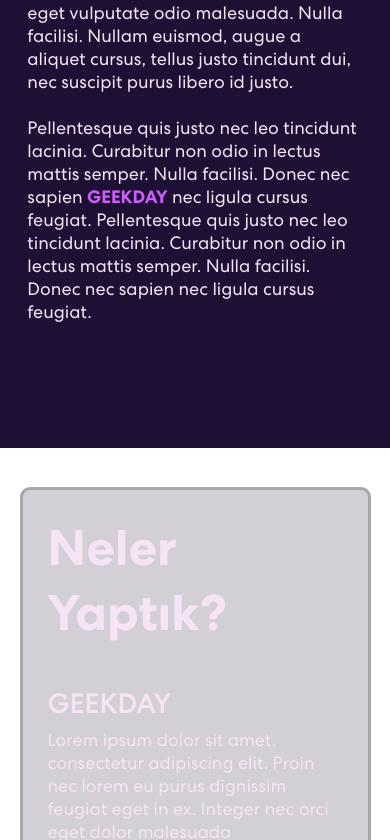
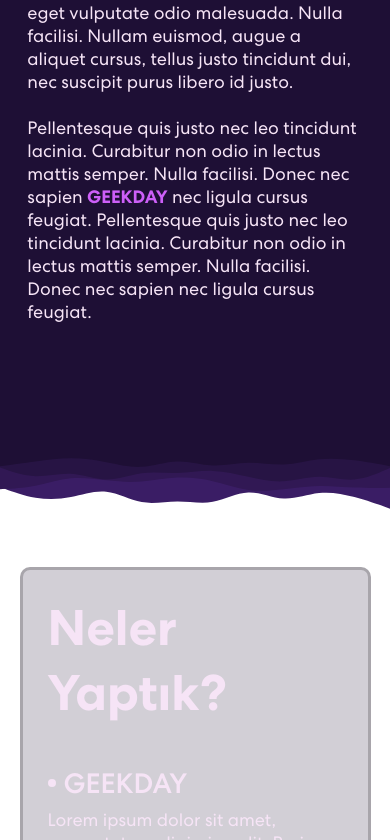
Before and after one commit to Mitimsin/GTUBT, a React (Create React App) app: page / in a window 390 px wide. Shown: the part 1160-2000 px from the top of the page. Built offline with nearby package versions, Linux system fonts and the light colour scheme.

Commit message:
end of the day

```diff
--- a/package.json
+++ b/package.json
@@ -12,6 +12,7 @@
     "@types/react-dom": "^18.2.7",
     "react": "^18.2.0",
     "react-dom": "^18.2.0",
+    "react-icons": "^4.11.0",
     "react-scripts": "5.0.1",
     "react-tsparticles": "^2.12.2",
     "tsparticles-slim": "^2.12.0",
--- a/src/App.css
+++ b/src/App.css
@@ -75,3 +75,8 @@ button {
   background-size: cover;
   background-position: center center;
 }
+
+.transition-image {
+  position: absolute;
+  width: 100%;
+}
--- a/src/App.tsx
+++ b/src/App.tsx
@@ -1,24 +1,25 @@
 import React from "react";
 import "./App.css";
-import ParticleStar from "./components/Base/ParticleStar";
+import Background from "./components/Base/Background";
 import Home from "./components/Home/Home";
-import ParticleShootingStar from "./components/Base/ParticleShootingStar";
 import Navbar from "./components/Navbar/Navbar";
 import Aboutus from "./components/Aboutus/Aboutus";
 import Events from "./components/Events/Events";
+import Education from "./components/Education/Education";
+
+import wave from "./assets/image/wave.svg";
 
 function App() {
   return (
-    <>
-      <div className="bg">
-        <ParticleStar />
-        <ParticleShootingStar />
-      </div>
+    <div style={{ position: "relative" }}>
+      <Background />
       <Navbar />
       <Home />
       <Aboutus />
+      <img src={wave} alt="" className="transition-image" />
       <Events />
-    </>
+      <Education />
+    </div>
   );
 }
 
--- /dev/null
+++ b/src/components/Base/Background.tsx
@@ -0,0 +1,14 @@
+import React from "react";
+import ParticleShootingStar from "./ParticleShootingStar";
+import ParticleStar from "./ParticleStar";
+
+const Background = () => {
+  return (
+    <div className="bg">
+      <ParticleStar />
+      <ParticleShootingStar />
+    </div>
+  );
+};
+
+export default Background;
--- /dev/null
+++ b/src/components/Education/Education.tsx
@@ -0,0 +1,12 @@
+import React from "react";
+import "../../styles/education-styles/education.css";
+
+const Education = () => {
+  return (
+    <section id="education" className="education-container">
+      education
+    </section>
+  );
+};
+
+export default Education;
--- a/src/components/Events/Events.tsx
+++ b/src/components/Events/Events.tsx
@@ -27,7 +27,10 @@ const Events = () => {
             {EventList.map((event, index) => {
               return (
                 <div key={index} className="events-event-box">
-                  <p className="events-event-title">{event.title}</p>
+                  <div className="events-event-title-box">
+                    <div className="events-event-title-dot" />
+                    <p className="events-event-title">{event.title}</p>
+                  </div>
                   <p className="events-event-info">{event.info}</p>
                 </div>
               );
--- /dev/null
+++ b/src/styles/education-styles/education.css
@@ -0,0 +1,9 @@
+.education-container {
+  min-height: calc(100vh - 90px);
+}
+
+@media only screen and (max-width: 1170px) {
+  .education-container {
+    min-height: calc(100vh - 80px);
+  }
+}
--- a/src/styles/events-styles/events.css
+++ b/src/styles/events-styles/events.css
@@ -3,12 +3,14 @@
   display: flex;
   align-items: center;
   justify-content: center;
+
+  margin-top: 80px;
 }
 
 .events-area {
   display: flex;
   width: 80%;
-  height: 80vh;
+  height: 75vh;
   background-color: var(--primaryColorHalf);
   backdrop-filter: blur(20px);
   border: 3px solid var(--fadedBlack);
@@ -22,7 +24,7 @@
 /* ======= left ======= */
 
 .events-zone.left {
-  flex: 2;
+  flex: 2.5;
   padding: 50px;
   flex-direction: column;
 }
@@ -51,6 +53,19 @@
   gap: 7px;
 
   /* gap: 5px; */
+}
+
+.events-event-title-box {
+  display: flex;
+  align-items: center;
+  gap: 8px;
+}
+
+.events-event-title-dot {
+  width: 8px;
+  aspect-ratio: 1;
+  background-color: var(--fontColor);
+  border-radius: 50%;
 }
 
 .events-event-title {
```
Also changed, not shown: src/assets/image/wave.svg (added), 1 other file (tests, documents, lock files or other folders).
